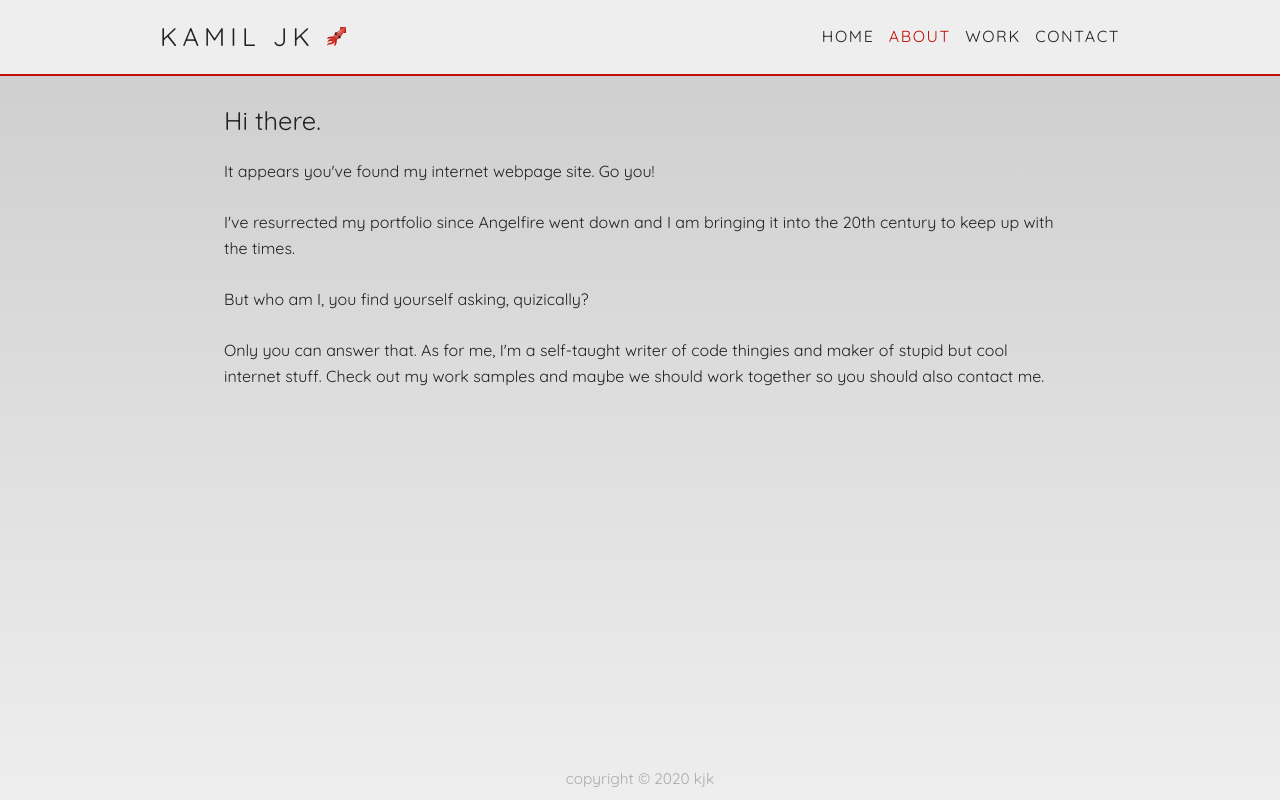
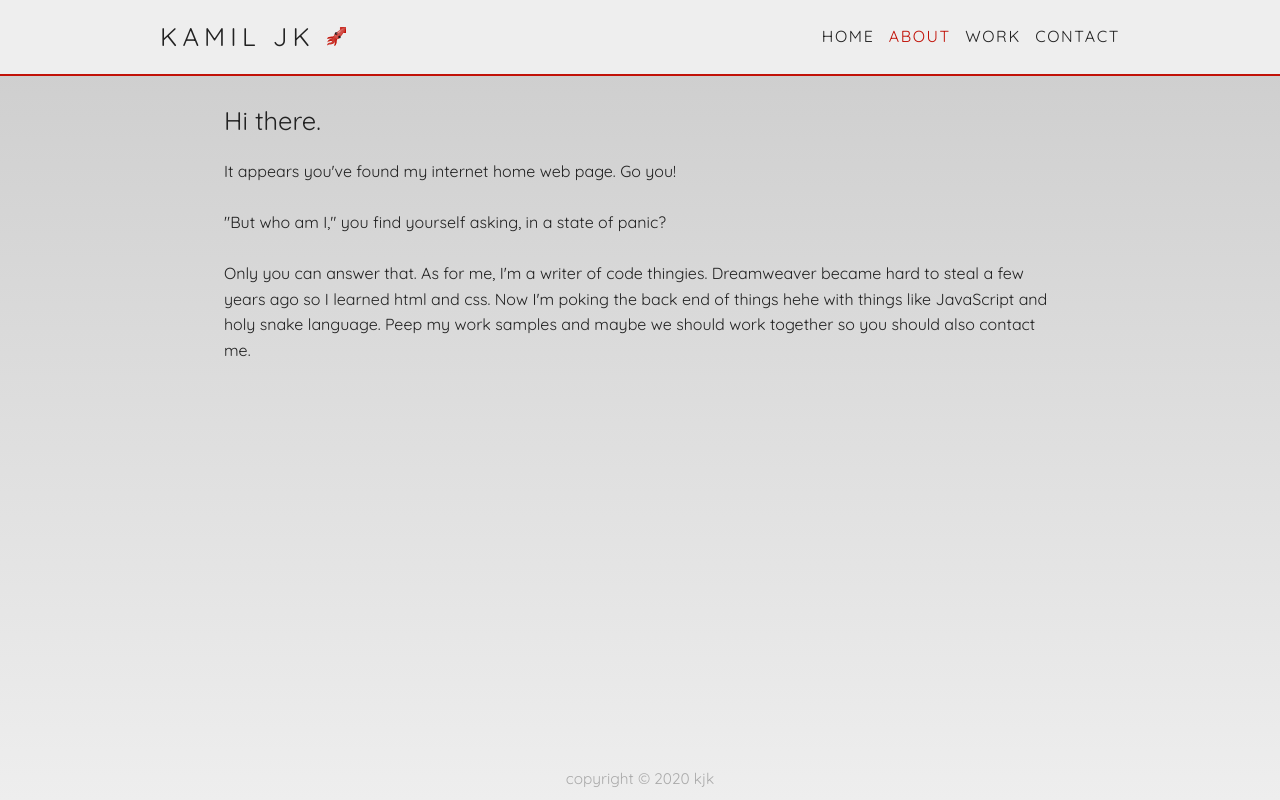
Before and after one commit to kamiljk/m0llu5x, a plain HTML site: page about.html in a window 1280 px wide. Drawn offline with Linux system fonts and the light colour scheme.

Commit message:
cleaning up html

```diff
--- a/about.html
+++ b/about.html
@@ -31,19 +31,17 @@
     <main class="wrapper">
       <h1>Hi there.</h1>
       <br />
-      <p>It appears you've found my internet webpage site. Go you!</p>
+      <p>It appears you've found my internet home web page. Go you!</p>
+      <br />
+      <p>"But who am I," you find yourself asking, in a state of panic?</p>
       <br />
       <p>
-        I've resurrected my portfolio since Angelfire went down and I am
-        bringing it into the 20th century to keep up with the times.
-      </p>
-      <br />
-      <p>But who am I, you find yourself asking, quizically?</p>
-      <br />
-      <p>
-        Only you can answer that. As for me, I'm a self-taught writer of code
-        thingies and maker of stupid but cool internet stuff. Check out my work
-        samples and maybe we should work together so you should also contact me.
+        Only you can answer that. As for me, I'm a writer of code thingies.
+        Dreamweaver became hard to steal a few years ago so I learned html and
+        css. Now I'm poking the back end of things hehe with things like
+        JavaScript and holy snake language. Peep my work samples and maybe we
+        should work together so you should also
+        <a href="contact.html">contact me</a>.
       </p>
     </main>
     <footer class="mainfooter"><h5>copyright &copy; 2020 kjk</h5></footer>
```
Also changed, not shown: index.html (+11 -4 lines).
